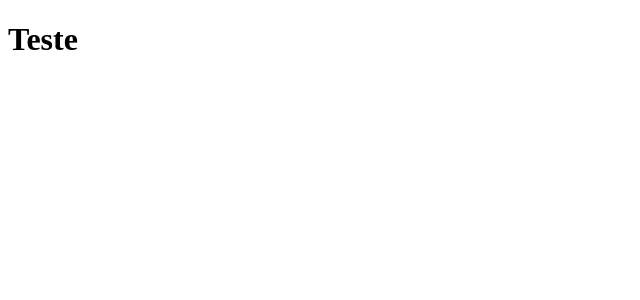
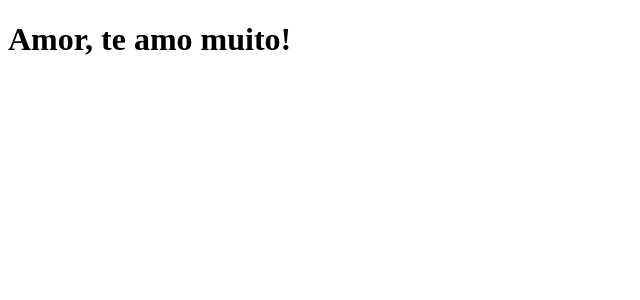
Before and after one commit to femondinii/clone-tabnews, a Next.js app: page / in a window 1280 px wide. Shown: the top 300 px of the page, without its empty margins (0-640 px from the left). Built offline with nearby package versions, Linux system fonts and the light colour scheme.

Commit message:
Atualizado mensagem

```diff
--- a/pages/index.js
+++ b/pages/index.js
@@ -1,5 +1,5 @@
 function Home() {
-    return <h1>Teste</h1>
+    return <h1>Amor, te amo muito!</h1>
 }
 
 export default Home;
```
